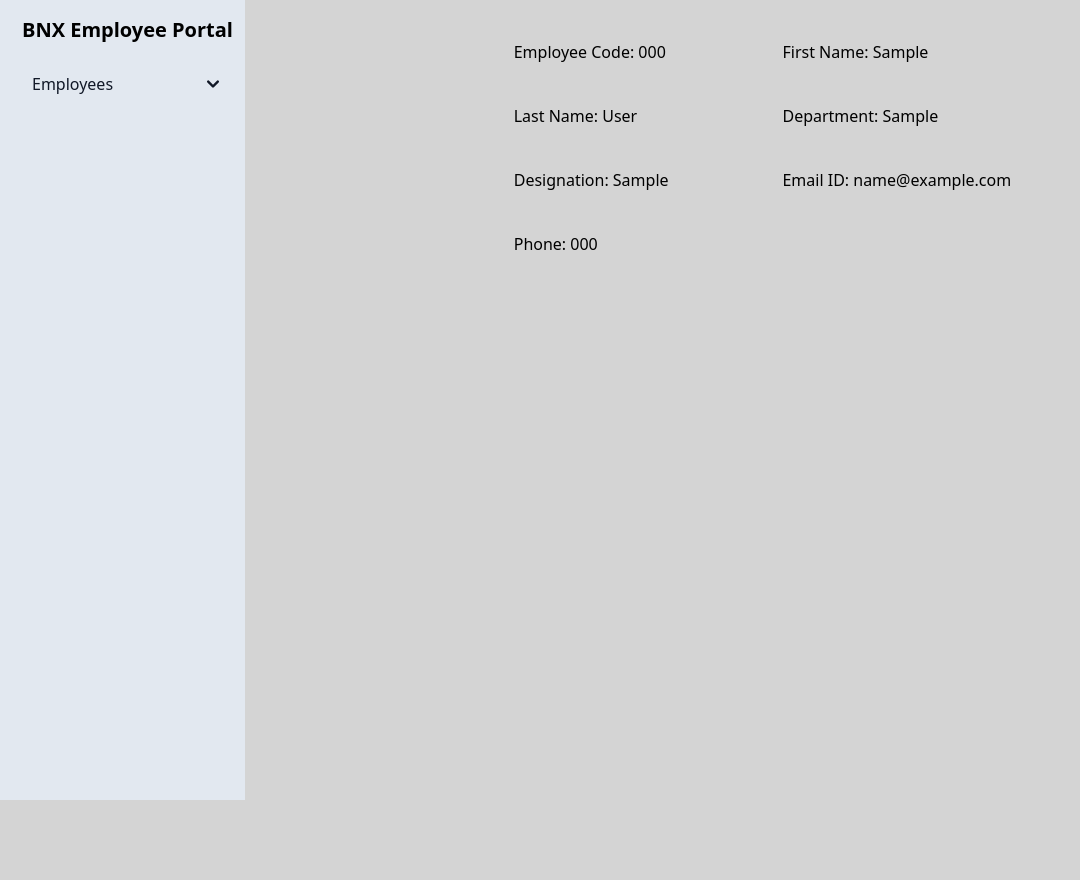
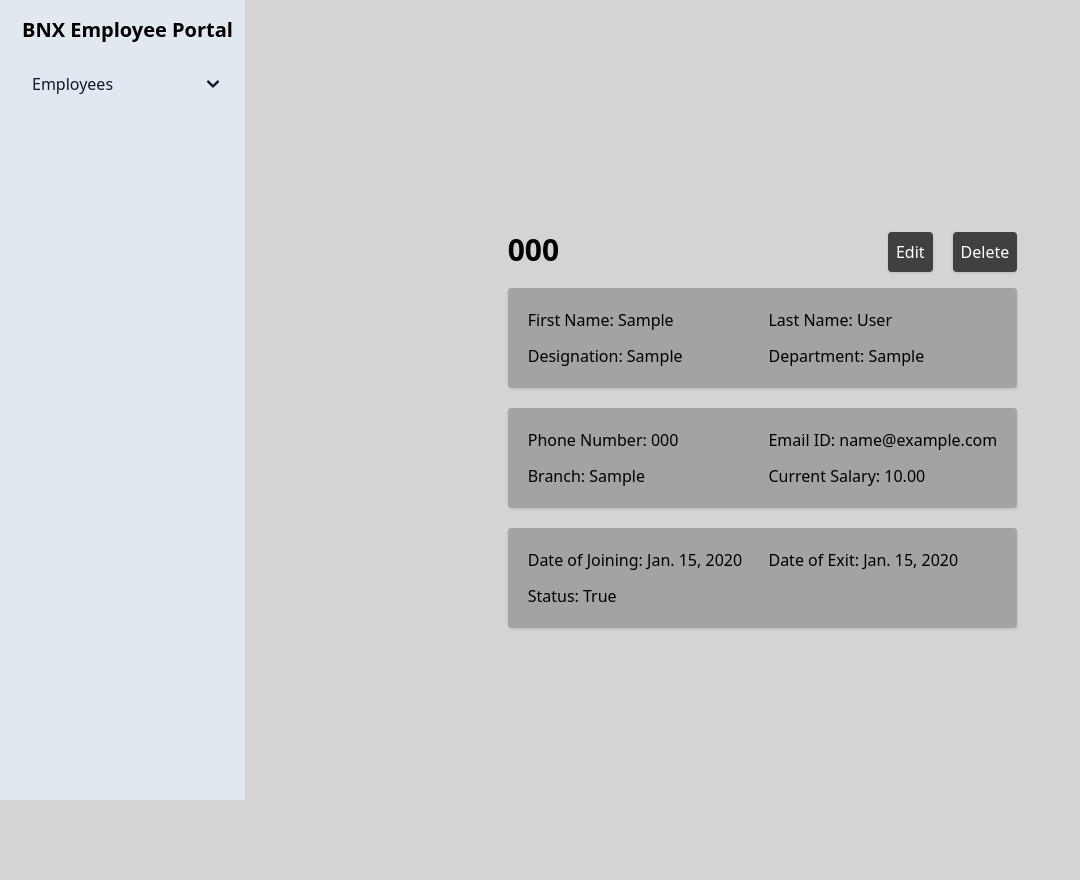
Before and after one commit to 9akashnp8/bnx-employee-portal, a Django app: page /employee/1 in a window 1280 px wide. Shown: the whole page, without its empty margins (0-1080 px from the left). Run offline with Django 4.2, Linux system fonts and the light colour scheme; tables that the repository leaves empty hold one stand-in row (values such as "Sample post").

Commit message:
Update Styling: Employee Detail Page

```diff
--- a/static/css/style.css
+++ b/static/css/style.css
@@ -568,6 +576,14 @@ video {
 
 .mt-5 {
   margin-top: 1.25rem;
+}
+
+.mb-10 {
+  margin-bottom: 2.5rem;
+}
+
+.mr-auto {
+  margin-right: auto;
 }
 
 .block {
@@ -659,6 +675,14 @@ video {
   gap: 1.25rem;
 }
 
+.gap-2 {
+  gap: 0.5rem;
+}
+
+.gap-3 {
+  gap: 0.75rem;
+}
+
 .space-y-2 > :not([hidden]) ~ :not([hidden]) {
   --tw-space-y-reverse: 0;
   margin-top: calc(0.5rem * calc(1 - var(--tw-space-y-reverse)));
@@ -698,9 +722,9 @@ video {
   background-color: rgb(212 212 212 / var(--tw-bg-opacity));
 }
 
-.bg-slate-400 {
+.bg-neutral-700 {
   --tw-bg-opacity: 1;
-  background-color: rgb(148 163 184 / var(--tw-bg-opacity));
+  background-color: rgb(64 64 64 / var(--tw-bg-opacity));
 }
 
 .bg-slate-200 {
@@ -723,24 +752,14 @@ video {
   background-color: rgb(229 229 229 / var(--tw-bg-opacity));
 }
 
-.bg-slate-500 {
-  --tw-bg-opacity: 1;
-  background-color: rgb(100 116 139 / var(--tw-bg-opacity));
-}
-
-.bg-neutral-500 {
-  --tw-bg-opacity: 1;
-  background-color: rgb(115 115 115 / var(--tw-bg-opacity));
-}
-
 .bg-neutral-400 {
   --tw-bg-opacity: 1;
   background-color: rgb(163 163 163 / var(--tw-bg-opacity));
 }
 
-.bg-neutral-700 {
+.bg-neutral-100 {
   --tw-bg-opacity: 1;
-  background-color: rgb(64 64 64 / var(--tw-bg-opacity));
+  background-color: rgb(245 245 245 / var(--tw-bg-opacity));
 }
 
 .p-3 {
@@ -757,6 +776,10 @@ video {
 
 .p-10 {
   padding: 2.5rem;
+}
+
+.p-5 {
+  padding: 1.25rem;
 }
 
 .py-4 {
@@ -863,6 +877,11 @@ video {
   text-transform: uppercase;
 }
 
+.text-white {
+  --tw-text-opacity: 1;
+  color: rgb(255 255 255 / var(--tw-text-opacity));
+}
+
 .text-gray-900 {
   --tw-text-opacity: 1;
   color: rgb(17 24 39 / var(--tw-text-opacity));
@@ -883,20 +902,15 @@ video {
   color: rgb(37 99 235 / var(--tw-text-opacity));
 }
 
-.text-white {
-  --tw-text-opacity: 1;
-  color: rgb(255 255 255 / var(--tw-text-opacity));
+.shadow {
+  --tw-shadow: 0 1px 3px 0 rgb(0 0 0 / 0.1), 0 1px 2px -1px rgb(0 0 0 / 0.1);
+  --tw-shadow-colored: 0 1px 3px 0 var(--tw-shadow-color), 0 1px 2px -1px var(--tw-shadow-color);
+  box-shadow: var(--tw-ring-offset-shadow, 0 0 #0000), var(--tw-ring-shadow, 0 0 #0000), var(--tw-shadow);
 }
 
 .shadow-lg {
   --tw-shadow: 0 10px 15px -3px rgb(0 0 0 / 0.1), 0 4px 6px -4px rgb(0 0 0 / 0.1);
   --tw-shadow-colored: 0 10px 15px -3px var(--tw-shadow-color), 0 4px 6px -4px var(--tw-shadow-color);
-  box-shadow: var(--tw-ring-offset-shadow, 0 0 #0000), var(--tw-ring-shadow, 0 0 #0000), var(--tw-shadow);
-}
-
-.shadow {
-  --tw-shadow: 0 1px 3px 0 rgb(0 0 0 / 0.1), 0 1px 2px -1px rgb(0 0 0 / 0.1);
-  --tw-shadow-colored: 0 1px 3px 0 var(--tw-shadow-color), 0 1px 2px -1px var(--tw-shadow-color);
   box-shadow: var(--tw-ring-offset-shadow, 0 0 #0000), var(--tw-ring-shadow, 0 0 #0000), var(--tw-shadow);
 }
 
--- a/templates/employee/employee_detail.html
+++ b/templates/employee/employee_detail.html
@@ -3,15 +3,58 @@
 {% block title %} BNX Employee Portal | {{object.employee_code}} {% endblock title %}
 
 {% block content %}
-<div class="grid place-items-center">
-    <ul class="grid grid-cols-2 gap-10">
-        <li>Employee Code: {{object.employee_code}}</li>
-        <li>First Name: {{object.first_name}}</li>
-        <li>Last Name: {{object.last_name}}</li>
-        <li>Department: {{object.department}}</li>
-        <li>Designation: {{object.designation}}</li>
-        <li>Email ID: {{object.email}}</li>
-        <li>Phone: {{object.phone}}</li>
-    </ul>
+<div class="grid place-items-center min-h-screen">
+    <div class="">
+        <div class="flex gap-5">
+            <h2 class="text-3xl mb-5 font-bold mr-auto">{{object.employee_code}}</h2>
+            <a href="{% url 'update_employee' employee.id %}">
+                <button class="bg-neutral-700 hover:bg-neutral-500 text-white p-2 rounded shadow">Edit</button>
+            </a>
+            <a href="{% url 'delete_employee' employee.id %}">
+                <button class="bg-neutral-700 hover:bg-neutral-500 text-white p-2 rounded shadow">Delete</button>
+            </a>
+        </div>
+        <div class="flex flex-col">
+            <div class="grid grid-cols-2 gap-3 mb-5 bg-neutral-400 p-5 rounded shadow">
+                <div>
+                    <span class="font-medium">First Name</span>: {{object.first_name}}
+                </div>
+                <div>
+                    <span class="font-medium">Last Name</span>: {{object.last_name}}
+                </div>
+                <div>
+                    <span class="font-medium">Designation</span>: {{object.designation}}
+                </div>
+                <div>
+                    <span class="font-medium">Department</span>: {{object.department}}
+                </div>
+            </div>
+            <div class="grid grid-cols-2 gap-3 mb-5 bg-neutral-400 p-5 rounded shadow">
+                <div>
+                    <span class="font-medium">Phone Number</span>: {{object.phone}}
+                </div>
+                <div>
+                    <span class="font-medium">Email ID</span>: {{object.email}}
+                </div>
+                <div>
+                    <span class="font-medium">Branch</span>: {{object.branch}}
+                </div>
+                <div>
+                    <span class="font-medium">Current Salary</span>: {{object.salary}}
+                </div>
+            </div>
+            <div class="grid grid-cols-2 gap-3 mb-5 bg-neutral-400 p-5 rounded shadow">
+                <div>
+                    <span class="font-medium">Date of Joining</span>: {{object.date_of_joining}}
+                </div>
+                <div>
+                    <span class="font-medium">Date of Exit</span>: {{object.date_of_exit}}
+                </div>
+                <div>
+                    <span class="font-medium">Status</span>: {{object.is_active}}
+                </div>
+            </div>
+        </div>
+    </div>
 </div>
 {% endblock content %}
```
Also changed, not shown: other parts of static/css/style.css (+17 -23 lines).
